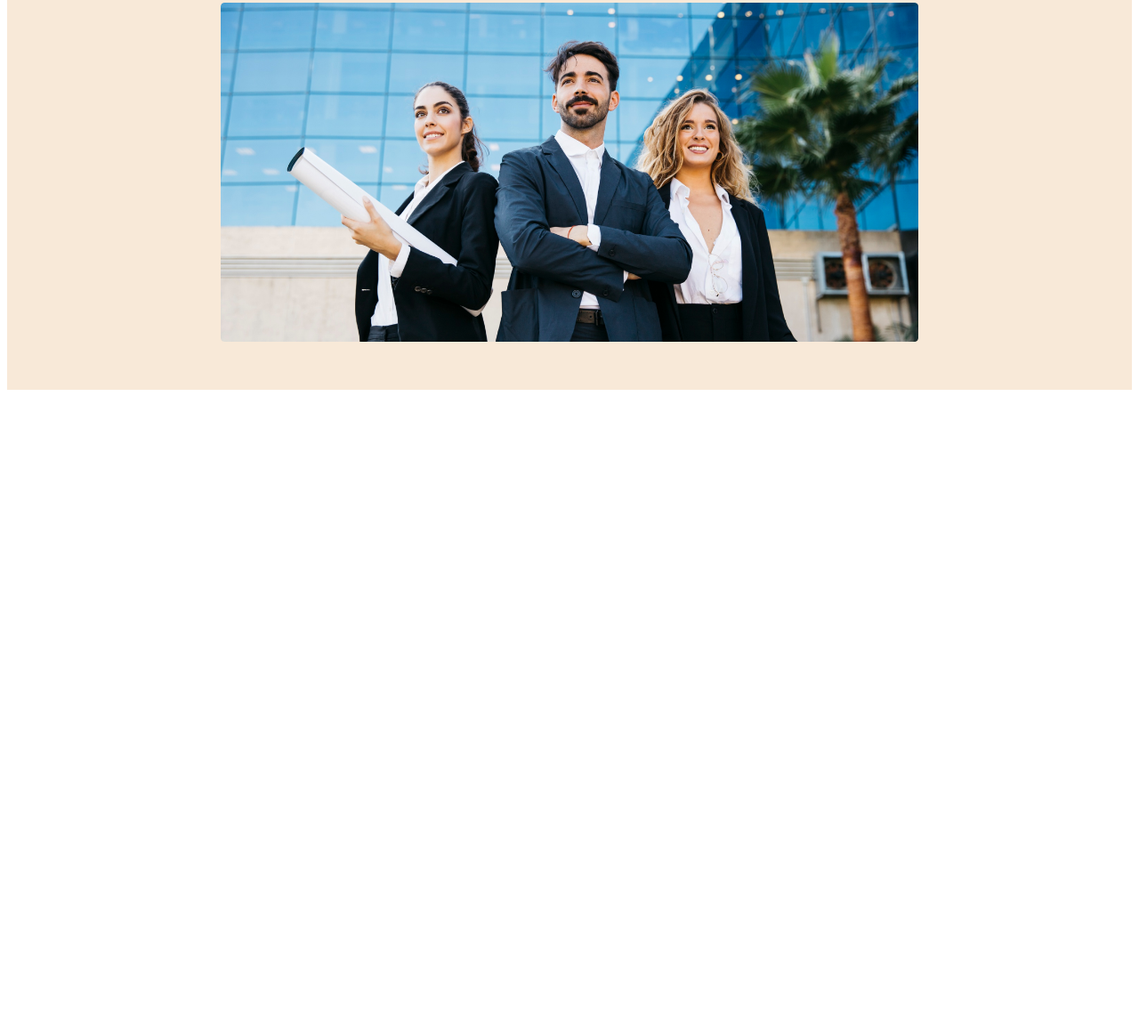
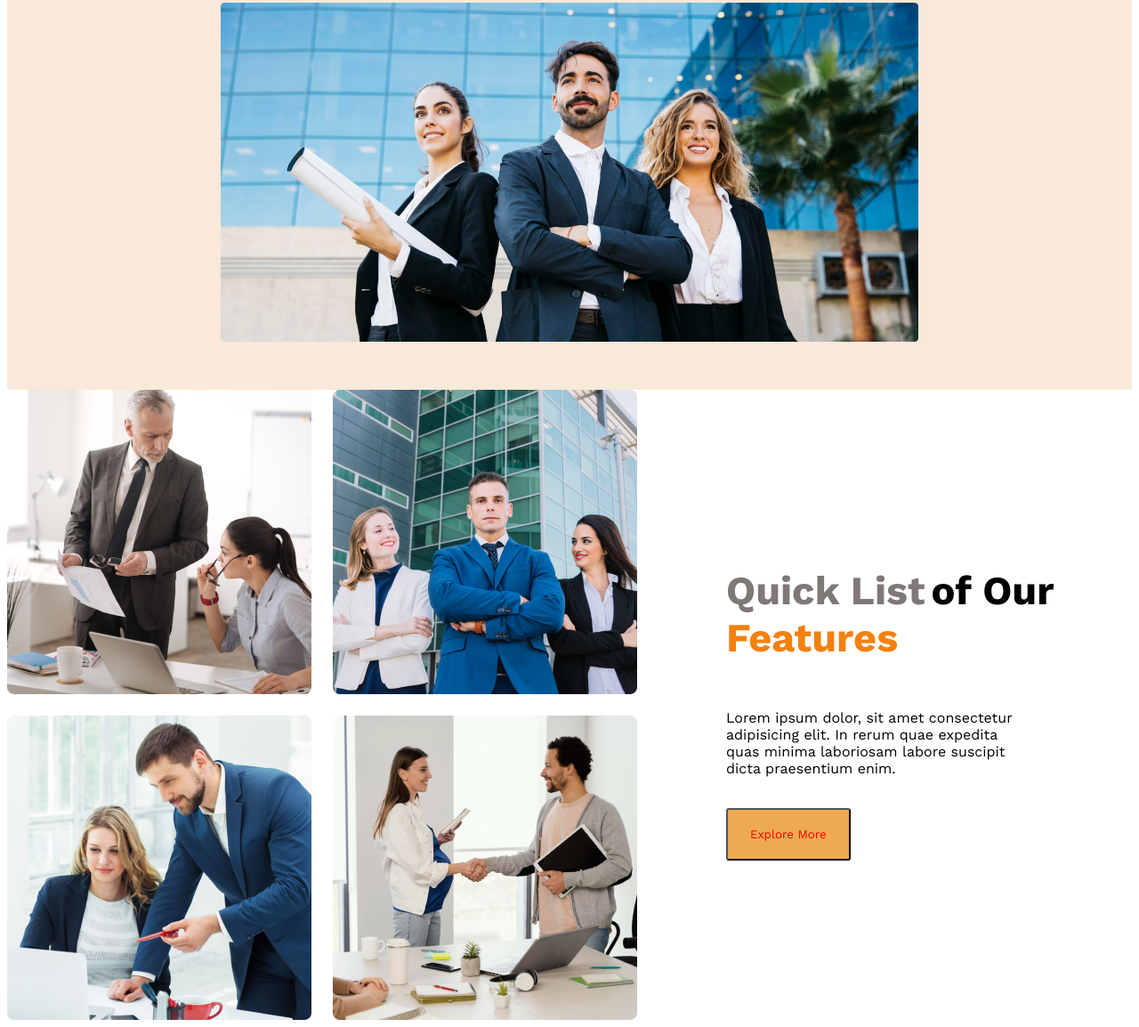
Before and after one commit to Faysal0123/G3-Responsive-Website, a plain HTML site: page index.html in a window 1280 px wide. Shown: the part 380-1534 px from the top of the page at 89% size. Before the commit the page ends 826 px from the top, so only its background shows below. Drawn offline with nearby package versions, Linux system fonts and the light colour scheme.

Commit message:
featured content added

```diff
--- a/index.css
+++ b/index.css
@@ -57,6 +57,24 @@ nav > ul > li{
     width: 100%;
     margin-top: 25px;
   }
+
+  /*main start*/
+  /*teams style*/
+  .teams-container{
+    display: flex;
+    align-items: center;
+  }
+  .teams-img-container{
+    display: grid;
+    grid-template-columns: repeat(2, 1fr);
+    gap: 1.5rem;
+  }
+ .teams-content{
+  padding-left: 100px;
+  padding-right: 50px;
+ }
+
+
   /* Responsive media quiry*/
   /*mobile device*/
    @media screen and (max-width:576px){
--- a/index.html
+++ b/index.html
@@ -8,6 +8,9 @@
 
 </head>
 <body>
+
+    <!--header start-->
+
     <header>
         <nav>
             <h2 >G3 Architects</h2>
@@ -29,7 +32,27 @@
         </div>
 
     </header>
+    <!--header end-->
+
     <main>
+        <!--teams section start-->
+        <section class="teams-container">
+            <div class="teams-img-container">
+                <img src="images/team1.png" alt="">
+                <img src="images/team2.png" alt="">
+                <img src="images/team3.png" alt="">
+                <img src="images/team4.png" alt="">
+
+            </div>
+             <div class="teams-content">
+                <h2 class="teams-title"><span style="color: rgb(128, 119, 119); font-size: 45px; font-weight: 500px;">Quick List</span> <span style="font-size:45px ; font-weight: 700px;">of Our</span> <br> <span style="color: rgb(243, 129, 15); font-size: 45px; font-weight: 500px;">Features</span> </h2>
+                <br>
+                <p class="team-description">Lorem ipsum dolor, sit amet consectetur  <br>adipisicing elit.  In rerum quae expedita <br>quas minima laboriosam labore suscipit  <br>dicta praesentium enim.</p>
+                <br>
+                <button class="btn-primary">Explore More</button>
+
+             </div>
+        </section>
 
     </main>
     <footer>
```
